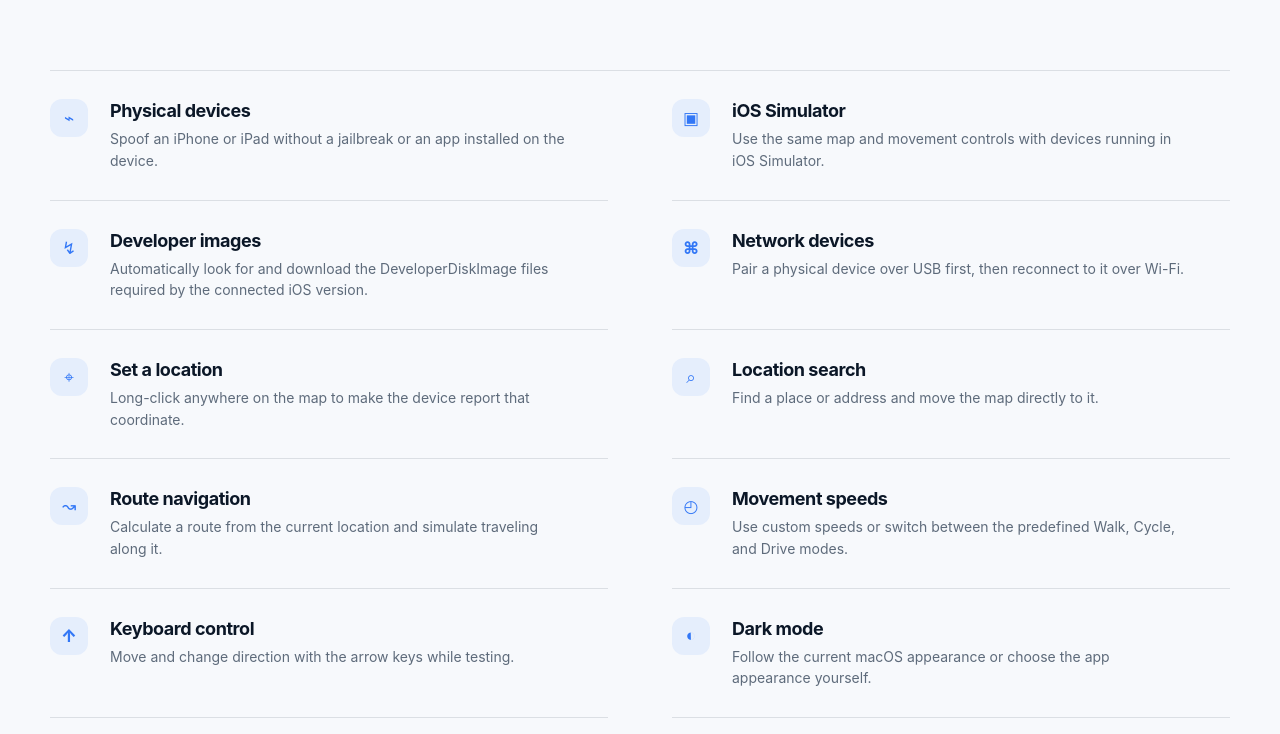
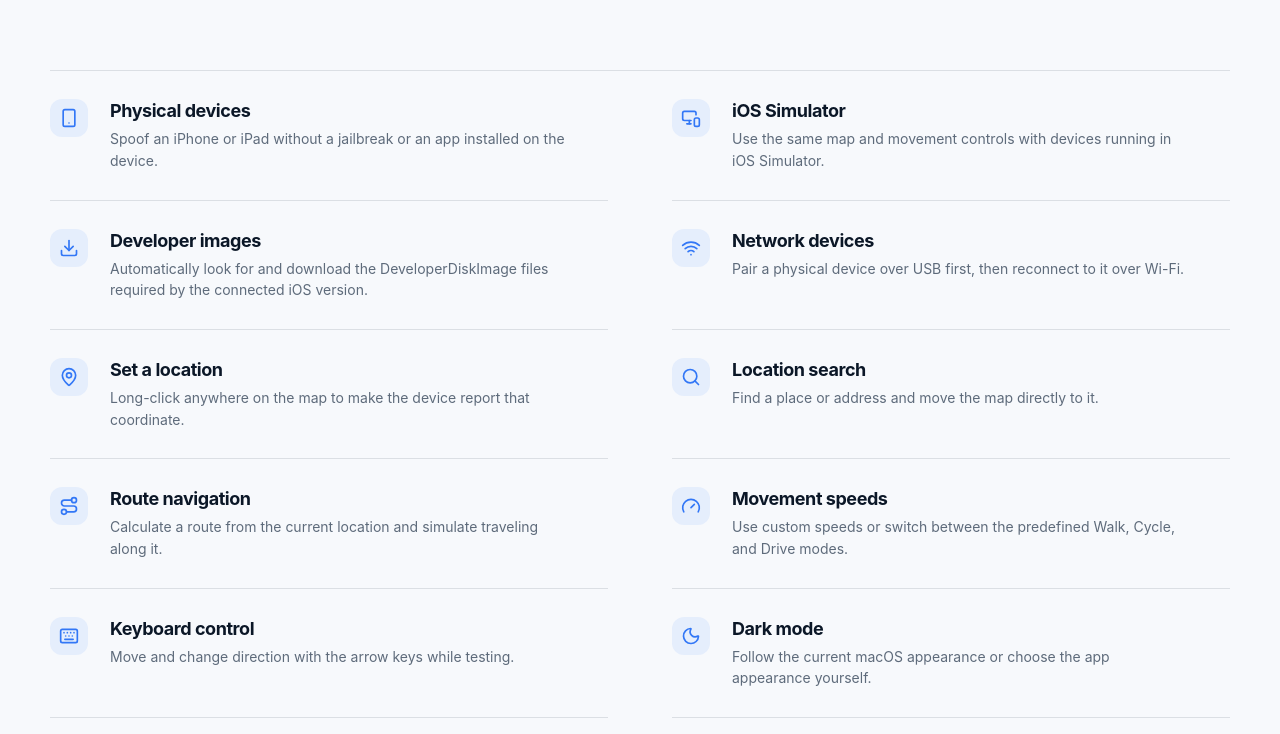
Before and after one commit to Schlaubischlump/LocationSimulator2, a Jekyll site: the page built from index.md, in a window 1280 px wide. Shown: the part 3652-4386 px from the top of the page. Built offline with Jekyll 4.4.1, drawn with Linux system fonts in a browser that asks for light colours.

Commit message:
Replace feature glyphs with matching icons

```diff
--- a/assets/css/site.css
+++ b/assets/css/site.css
@@ -120,7 +120,8 @@
 .code-number { color: #ffbe72; }
 .feature-list { display: grid; grid-template-columns: 1fr 1fr; column-gap: 64px; border-top: 1px solid var(--line); }
 .feature-list article { display: grid; grid-template-columns: 42px 1fr; gap: 18px; padding: 28px 0; border-bottom: 1px solid var(--line); }
-.feature-list article > span { display: grid; place-items: center; width: 38px; height: 38px; border-radius: 12px; color: var(--blue); background: rgba(50,119,246,.09); font-size: 17px; font-weight: 760; }
+.feature-list .feature-icon { display: grid; place-items: center; width: 38px; height: 38px; border-radius: 12px; background: rgba(50,119,246,.09); }
+.feature-icon img { display: block; width: 20px; height: 20px; }
 .feature-list h3 { margin: 1px 0 7px; font-size: 18px; letter-spacing: -.025em; }
 .feature-list p { max-width: 460px; margin: 0; color: var(--muted); font-size: 14px; line-height: 1.55; }
 .onboarding-block + .onboarding-block { margin-top: 92px; padding-top: 92px; border-top: 1px solid var(--line); }
--- a/index.md
+++ b/index.md
@@ -137,16 +137,16 @@
     <h2>What it handles.</h2>
   </div>
   <div class="feature-list">
-    <article><span aria-hidden="true">⌁</span><div><h3>Physical devices</h3><p>Spoof an iPhone or iPad without a jailbreak or an app installed on the device.</p></div></article>
-    <article><span aria-hidden="true">▣</span><div><h3>iOS Simulator</h3><p>Use the same map and movement controls with devices running in iOS Simulator.</p></div></article>
-    <article><span aria-hidden="true">↯</span><div><h3>Developer images</h3><p>Automatically look for and download the DeveloperDiskImage files required by the connected iOS version.</p></div></article>
-    <article><span aria-hidden="true">⌘</span><div><h3>Network devices</h3><p>Pair a physical device over USB first, then reconnect to it over Wi-Fi.</p></div></article>
-    <article><span aria-hidden="true">⌖</span><div><h3>Set a location</h3><p>Long-click anywhere on the map to make the device report that coordinate.</p></div></article>
-    <article><span aria-hidden="true">⌕</span><div><h3>Location search</h3><p>Find a place or address and move the map directly to it.</p></div></article>
-    <article><span aria-hidden="true">↝</span><div><h3>Route navigation</h3><p>Calculate a route from the current location and simulate traveling along it.</p></div></article>
-    <article><span aria-hidden="true">◴</span><div><h3>Movement speeds</h3><p>Use custom speeds or switch between the predefined Walk, Cycle, and Drive modes.</p></div></article>
-    <article><span aria-hidden="true">↑</span><div><h3>Keyboard control</h3><p>Move and change direction with the arrow keys while testing.</p></div></article>
-    <article><span aria-hidden="true">◐</span><div><h3>Dark mode</h3><p>Follow the current macOS appearance or choose the app appearance yourself.</p></div></article>
+    <article><span class="feature-icon" aria-hidden="true"><img src="{{ '/assets/images/features/smartphone.svg' | relative_url }}" alt=""></span><div><h3>Physical devices</h3><p>Spoof an iPhone or iPad without a jailbreak or an app installed on the device.</p></div></article>
+    <article><span class="feature-icon" aria-hidden="true"><img src="{{ '/assets/images/features/monitor-smartphone.svg' | relative_url }}" alt=""></span><div><h3>iOS Simulator</h3><p>Use the same map and movement controls with devices running in iOS Simulator.</p></div></article>
+    <article><span class="feature-icon" aria-hidden="true"><img src="{{ '/assets/images/features/download.svg' | relative_url }}" alt=""></span><div><h3>Developer images</h3><p>Automatically look for and download the DeveloperDiskImage files required by the connected iOS version.</p></div></article>
+    <article><span class="feature-icon" aria-hidden="true"><img src="{{ '/assets/images/features/wifi.svg' | relative_url }}" alt=""></span><div><h3>Network devices</h3><p>Pair a physical device over USB first, then reconnect to it over Wi-Fi.</p></div></article>
+    <article><span class="feature-icon" aria-hidden="true"><img src="{{ '/assets/images/features/map-pin.svg' | relative_url }}" alt=""></span><div><h3>Set a location</h3><p>Long-click anywhere on the map to make the device report that coordinate.</p></div></article>
+    <article><span class="feature-icon" aria-hidden="true"><img src="{{ '/assets/images/features/search.svg' | relative_url }}" alt=""></span><div><h3>Location search</h3><p>Find a place or address and move the map directly to it.</p></div></article>
+    <article><span class="feature-icon" aria-hidden="true"><img src="{{ '/assets/images/features/route.svg' | relative_url }}" alt=""></span><div><h3>Route navigation</h3><p>Calculate a route from the current location and simulate traveling along it.</p></div></article>
+    <article><span class="feature-icon" aria-hidden="true"><img src="{{ '/assets/images/features/gauge.svg' | relative_url }}" alt=""></span><div><h3>Movement speeds</h3><p>Use custom speeds or switch between the predefined Walk, Cycle, and Drive modes.</p></div></article>
+    <article><span class="feature-icon" aria-hidden="true"><img src="{{ '/assets/images/features/keyboard.svg' | relative_url }}" alt=""></span><div><h3>Keyboard control</h3><p>Move and change direction with the arrow keys while testing.</p></div></article>
+    <article><span class="feature-icon" aria-hidden="true"><img src="{{ '/assets/images/features/moon.svg' | relative_url }}" alt=""></span><div><h3>Dark mode</h3><p>Follow the current macOS appearance or choose the app appearance yourself.</p></div></article>
   </div>
 </section>
 
```
Also changed, not shown: assets/images/features/download.svg (added), assets/images/features/gauge.svg (added), assets/images/features/keyboard.svg (added), assets/images/features/map-pin.svg (added), assets/images/features/monitor-smartphone.svg (added), assets/images/features/moon.svg (added), assets/images/features/route.svg (added), assets/images/features/search.svg (added), assets/images/features/smartphone.svg (added), assets/images/features/wifi.svg (added).
